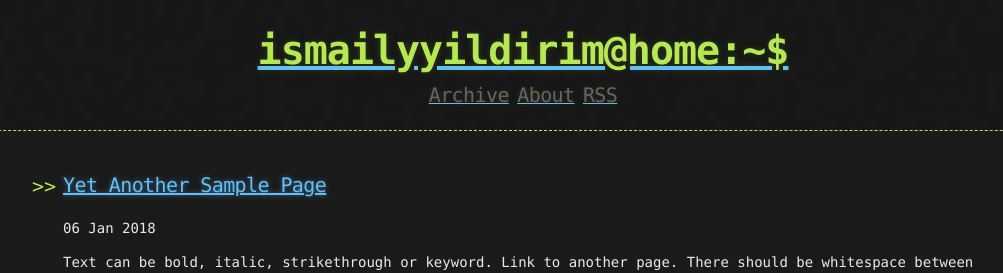
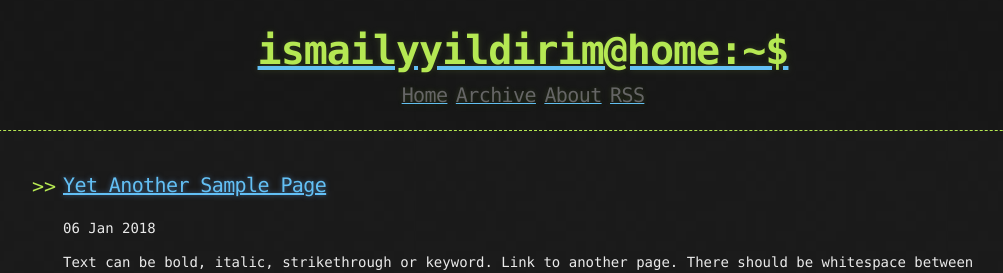
Before and after one commit to ismailyyildirim/ismailyyildirim.github.io, a Jekyll site: the page built from index.html, in a window 1280 px wide. Shown: the top 273 px of the page, without its empty margins (117-1120 px from the left). Built offline with Jekyll 4.4.1, drawn with Linux system fonts in a browser that asks for light colours; the list of posts is cut into pages by our own code.

Commit message:
Update links.html

```diff
--- a/_includes/links.html
+++ b/_includes/links.html
@@ -1,3 +1,4 @@
+<a href="{{ "/Home" | prepend: site.baseurl | replace: '//', '/' }}"><h2 class="header-link">Home</h2></a>
 <a href="{{ "/archive" | prepend: site.baseurl | replace: '//', '/' }}"><h2 class="header-link">Archive</h2></a>
 <a href="{{ "/about" | prepend: site.baseurl | replace: '//', '/' }}"><h2 class="header-link">About</h2></a>
 <a href="{{ "/atom.xml" | prepend: site.baseurl | replace: '//', '/' }}"><h2 class="header-link">RSS</h2></a>
```
